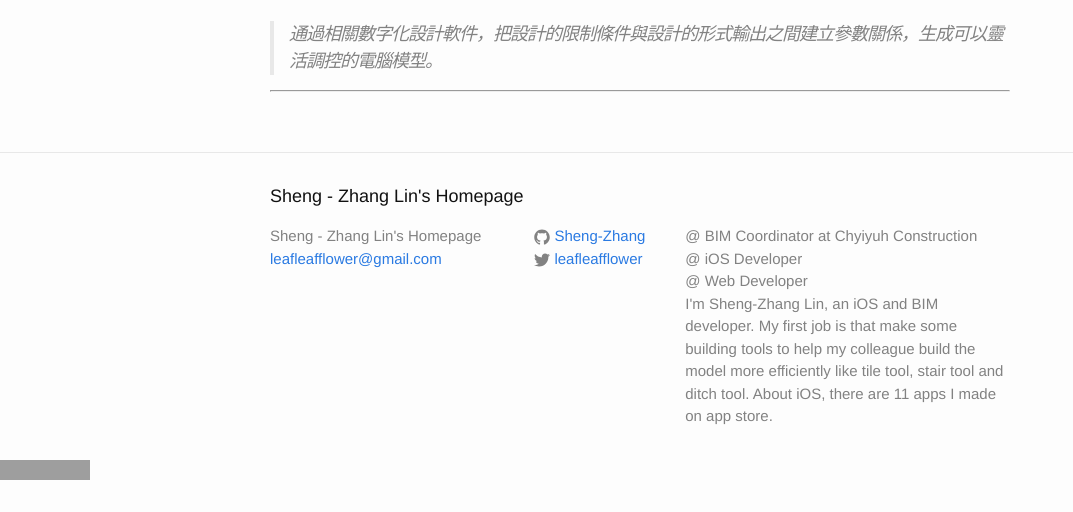
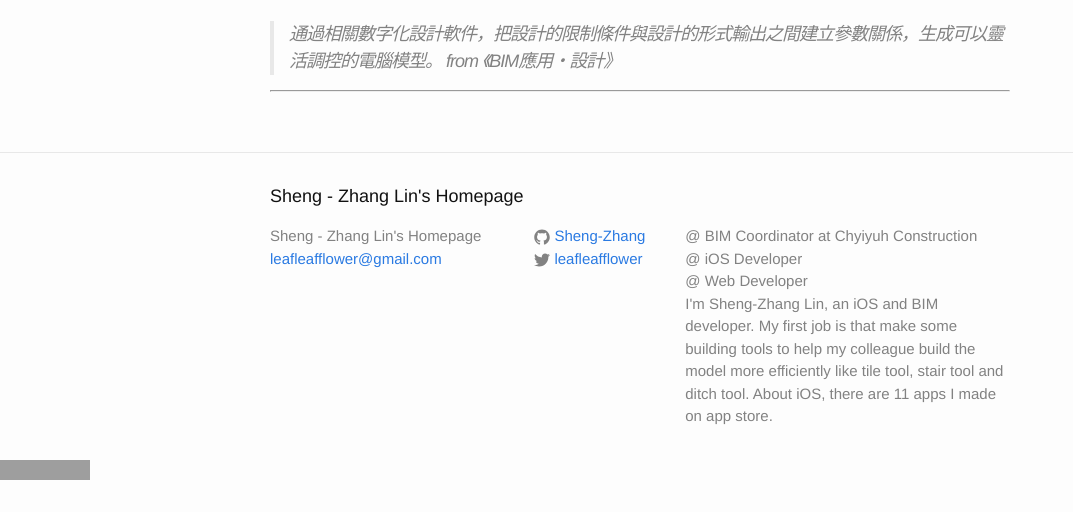
Before and after one commit to Sheng-Zhang/Sheng-Zhang.github.io, a Jekyll site: the page built from _posts/2017-10-12-Parametric-Design.markdown, in a window 1280 px wide. Shown: the part 584-1096 px from the top of the page, without its empty margins (0-1073 px from the left). Built offline with Jekyll 4.4.1, drawn with Linux system fonts in a browser that asks for light colours; grey boxes are pictures that could not be loaded.

Commit message:
from book

```diff
--- a/_posts/2017-10-12-Parametric-Design.markdown
+++ b/_posts/2017-10-12-Parametric-Design.markdown
@@ -12,6 +12,12 @@ By leafleafflower
 
 # 定義:
 > 通過相關數字化設計軟件，把設計的限制條件與設計的形式輸出之間建立參數關係，生成可以靈活調控的電腦模型。
+from 《BIM應用・設計》
+
+
+
+
+
 
 
 
```
